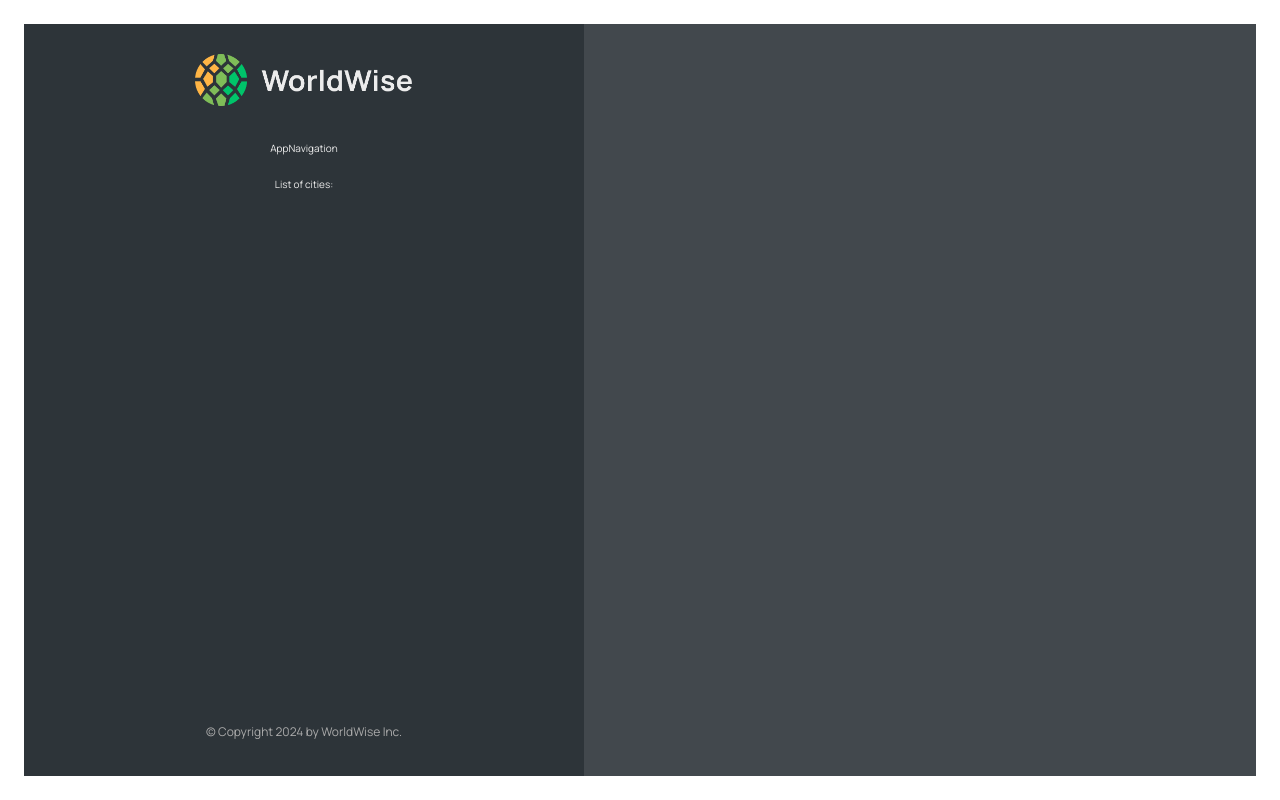
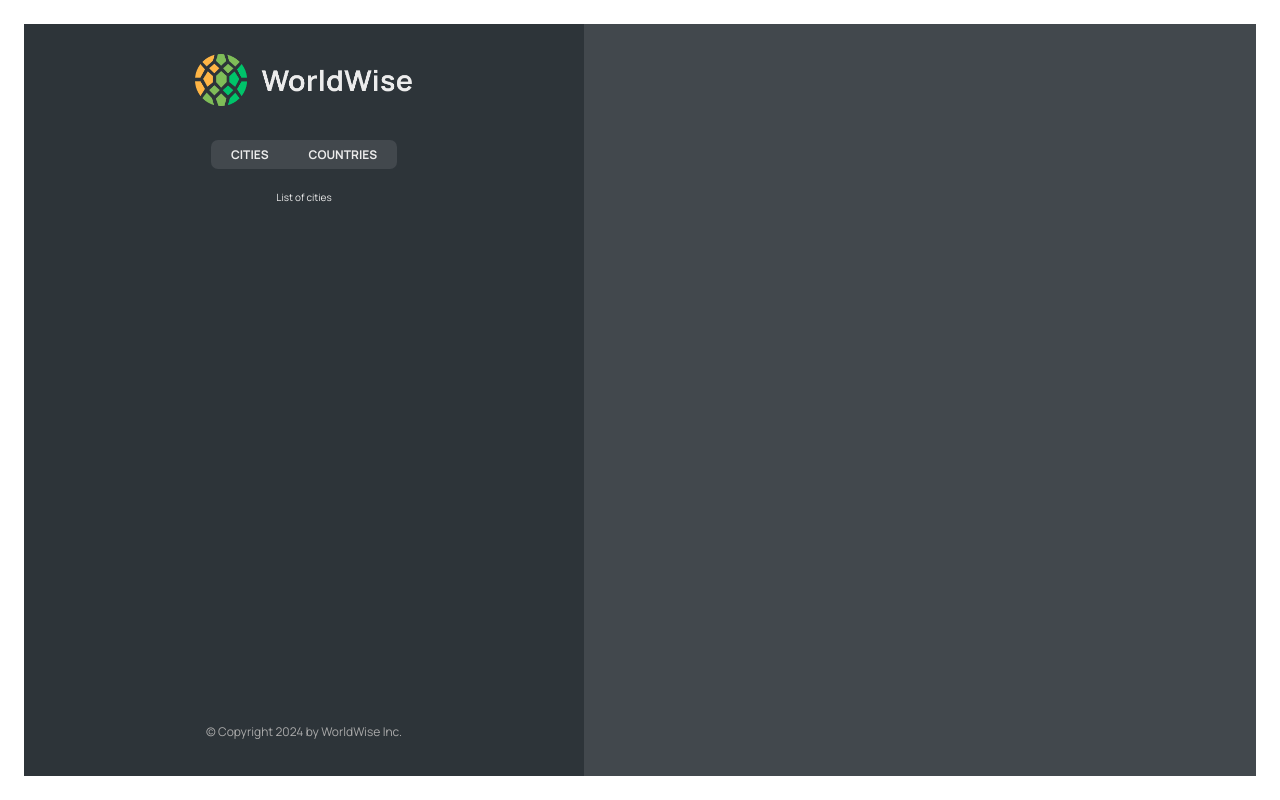
Before and after one commit to ValeriaKey/WorldWise, a React (Vite) app: page /app in a window 1280 px wide. Built offline with nearby package versions, Linux system fonts and the light colour scheme.

Commit message:
Nested routes and index route

```diff
--- a/src/App.jsx
+++ b/src/App.jsx
@@ -13,11 +13,16 @@
     <div>
   <BrowserRouter>
   <Routes>
-    <Route path="/" element={<Homepage />} />
+    <Route index element={<Homepage />} />
     <Route path="product" element={<Product />} />
     <Route path="pricing" element={<Pricing />} />
     <Route path="login" element={<Login />} />
-    <Route path="app" element={<AppLayout />} />
+    <Route path="app" element={<AppLayout />}>
+      <Route index element={<p>List of cities</p>} />
+      <Route path="cities" element={<p>List of cities</p>} />
+      <Route path="countries" element={<p>List of countries</p>} />
+      <Route path="form" element={<p>Form</p>} />
+    </Route>
     <Route path="*" element={<PageNotFound />} />
   </Routes>
   </BrowserRouter>
--- a/src/components/AppNav.jsx
+++ b/src/components/AppNav.jsx
@@ -2,7 +2,14 @@
 import {nav} from "./AppNav.module.css"
 function AppNav() {
     return ( <nav className={nav}>
-        AppNavigation
+        <ul>
+            <li>
+                <NavLink to="./cities">Cities</NavLink>
+            </li>
+            <li>
+                <NavLink to="./countries">Countries</NavLink>
+            </li>
+        </ul>
     </nav> );
 }
 
--- a/src/components/Sidebar.jsx
+++ b/src/components/Sidebar.jsx
@@ -1,12 +1,13 @@
 import styles from "./Sidebar.module.css";
 import Logo from "./Logo";
 import AppNav from "./AppNav";
+import {Outlet} from "react-router-dom";
 function Sidebar() {
     return (
         <div className={styles.sidebar}>
             <Logo />
             <AppNav />
-            <p>List of cities:</p>
+            <Outlet />
 
             <footer className={styles.footer}>
                 <p className={styles.copyright}>
```
